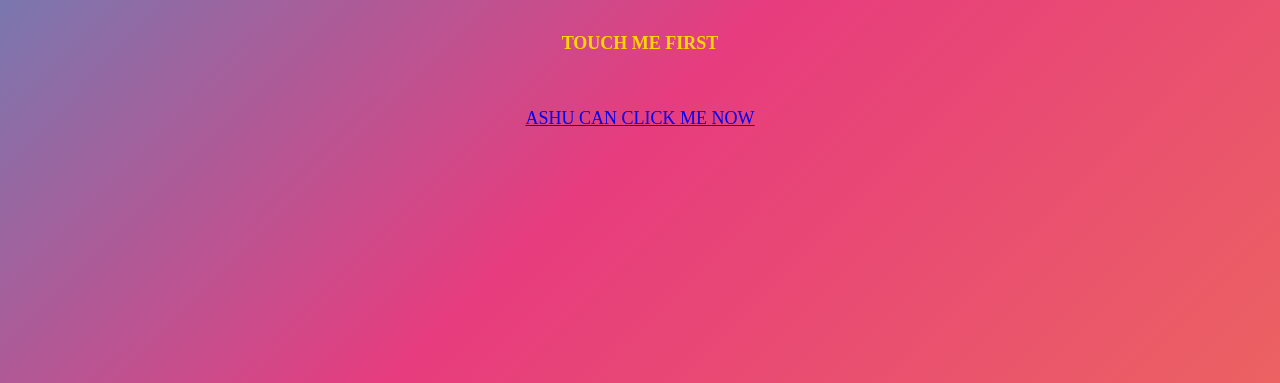
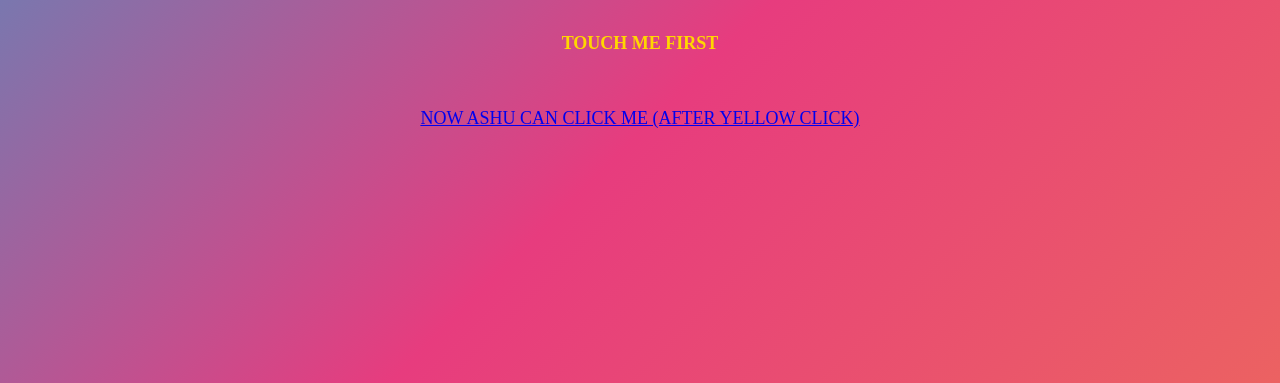
Before and after one commit to AkashSinha1503/Ashii2, a plain HTML site: page index.html in a window 1280 px wide. Shown: the part 417-800 px from the top of the page. Drawn offline with Linux system fonts and the light colour scheme.

Commit message:
index.html

```diff
--- a/index.html
+++ b/index.html
@@ -21,7 +21,7 @@
   <p style="font-size: large;color: gold;font-weight: bolder;">TOUCH ME FIRST</p>
 
    <br><br><br>
-  <a href="https://akashsinha1503.github.io/Ashii1/" style="font-size: large; font-weight: 500;">ASHU CAN CLICK ME NOW</a>
+  <a href="https://akashsinha1503.github.io/Ashii1/" style="font-size: large; font-weight: 500;">NOW ASHU CAN CLICK ME (AFTER YELLOW CLICK)</a>
 </body>
 
 </html>
```
